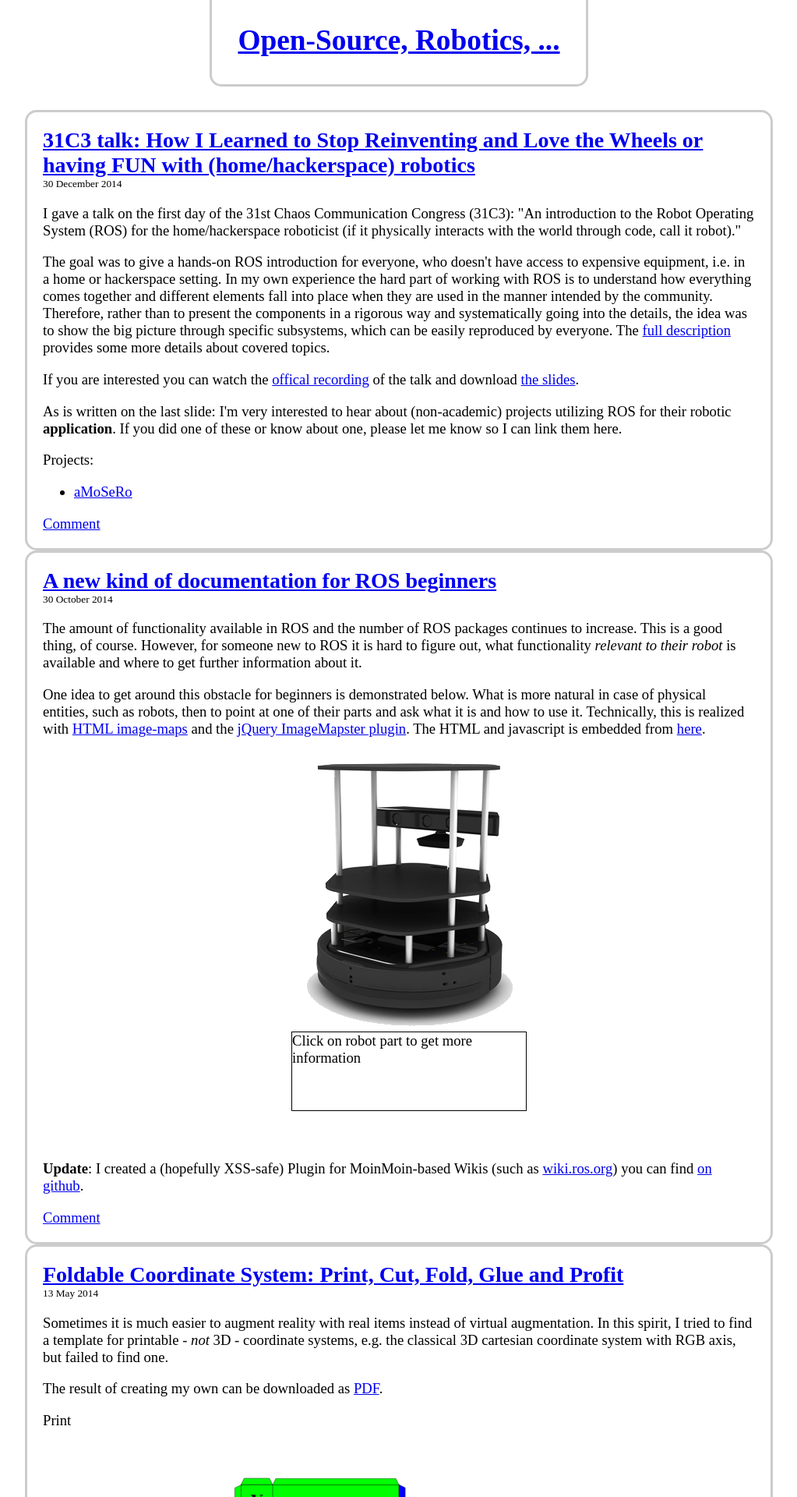
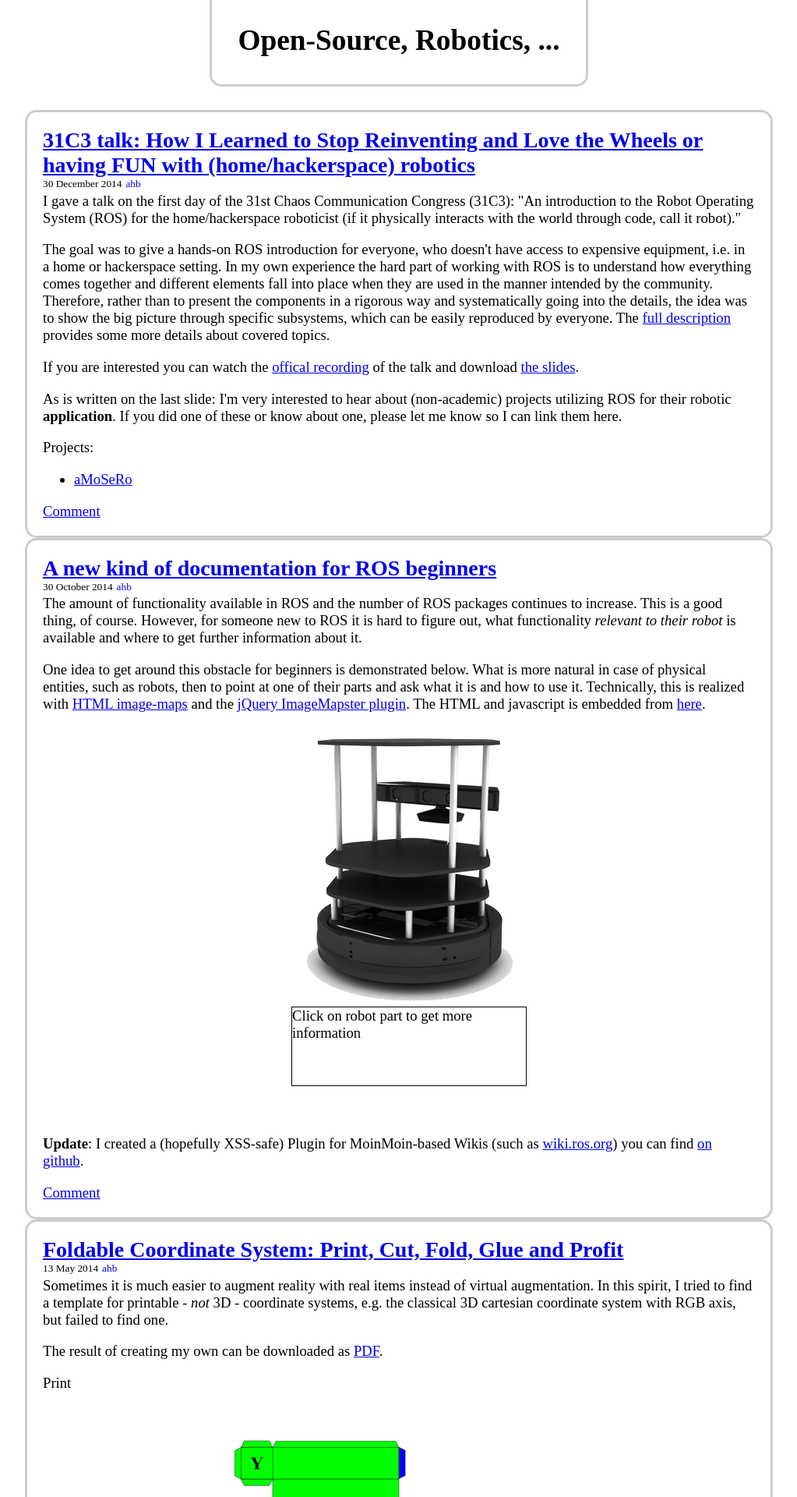
Before and after one commit to andreasBihlmaier/andreasBihlmaier.github.io, a Jekyll site: the page built from index.md, in a window 1280 px wide. Shown: the top 1920 px of the page at 78% size, without its empty margins (128-1151 px from the left). Built offline with Jekyll 4.4.1, drawn with Linux system fonts in a browser that asks for light colours.

Commit message:
add author div and remove underline from top

```diff
--- a/_layouts/startpage.html
+++ b/_layouts/startpage.html
@@ -6,6 +6,7 @@
 <div class="post">
   <h2><a href="{{ post.url }}">{{ post.title }}</a></h2>
   <div class="date">{{ post.date | date:"%d %B %Y" }}</div>
+  <div class="author"><a href="mailto:andreas.bihlmaier@gmx.de">ahb</a></div>
   <div class="content">
     {{ post.content }}
   </div>
--- a/css/style.css
+++ b/css/style.css
@@ -30,6 +30,11 @@ div.top {
   max-width: 480px;
 }
 
+div.top a {
+  text-decoration: none;
+  color: black;
+}
+
 div.post {
   border-radius: 15px;
   border-style: solid;
@@ -40,6 +45,17 @@ div.post {
 div.post .date {
   font-size: 10pt;
   margin: 0px;
+  float: left;
+}
+div.post .author {
+  font-size: 10pt;
+  margin: 0px;
+  margin-left: 5px;
+  color: #888888;
+  float: left;
+}
+div.post .author a {
+  text-decoration: none;
 }
 
 div.post .content {
```
